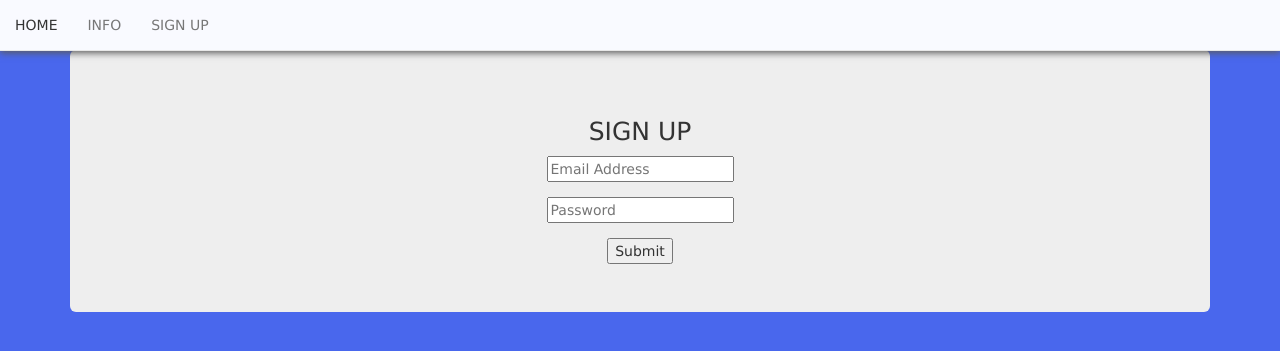
After one commit to nangelos/bluechip_hoops, a Django app: page /signup/ in a window 1280 px wide. The commit adds this page. Shown: the top 351 px of the page. Run offline with Django 3.2, Linux system fonts and the light colour scheme; some libraries are stand-ins or nearby versions.

Commit message:
includes signup page

```diff
--- a/basic_app/templates/basic_app/base1.html
+++ b/basic_app/templates/basic_app/base1.html
@@ -13,7 +13,7 @@
         <ul class="nav navbar-nav">
           <li><a href="{% url 'index' %}">Home</a></li>
           <li><a href="{% url 'info' %}">Info</a></li>
-          <li><a href="#">Sign Up</a></li>
+          <li><a href="{% url 'signup' %}">Sign Up</a></li>
         </ul>
     </nav>
 
--- /dev/null
+++ b/basic_app/templates/basic_app/signup.html
@@ -0,0 +1,15 @@
+{% extends "basic_app/base1.html" %}
+{% block body_block %}
+<div class="container">
+  <div class="jumbotron">
+    <h2>Sign Up</h2>
+    <input type="text" name="username" placeholder="Email Address">
+    <p></p>
+    <input type="password" name="user_password" placeholder="Password">
+    <p></p>
+    <input type="submit" name="Sign In" value="Submit">
+
+  </div>
+</div>
+
+{% endblock %}
--- a/basic_app/views.py
+++ b/basic_app/views.py
@@ -6,6 +6,9 @@ def index(request):
 
 def info(request):
     return render(request,'basic_app/info.html')
+
+def signup(request):
+    return render(request,'basic_app/signup.html')
 
 def user_login(request):
 
--- a/bluechiphoops/urls.py
+++ b/bluechiphoops/urls.py
@@ -21,5 +21,6 @@ urlpatterns = [
     url(r'^admin/', admin.site.urls),
     url(r'^$', views.index, name = 'index'),
     url(r'^basic_app/',include('basic_app.urls')),
-    url(r'^info/', views.info, name = 'info')
+    url(r'^info/', views.info, name = 'info'),
+    url(r'^signup/', views.signup, name = 'signup'),
 ]
```
